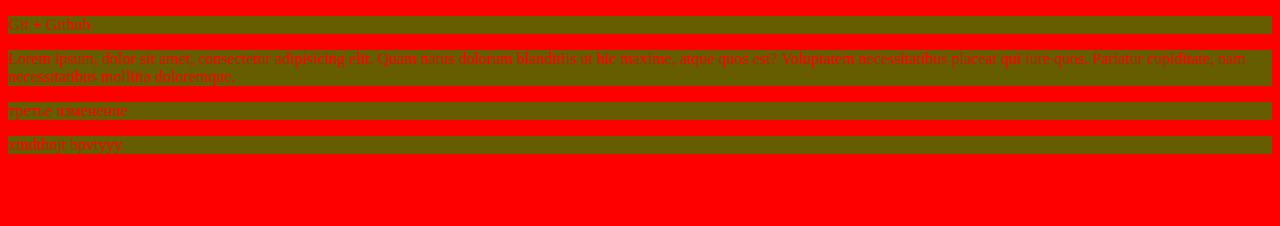
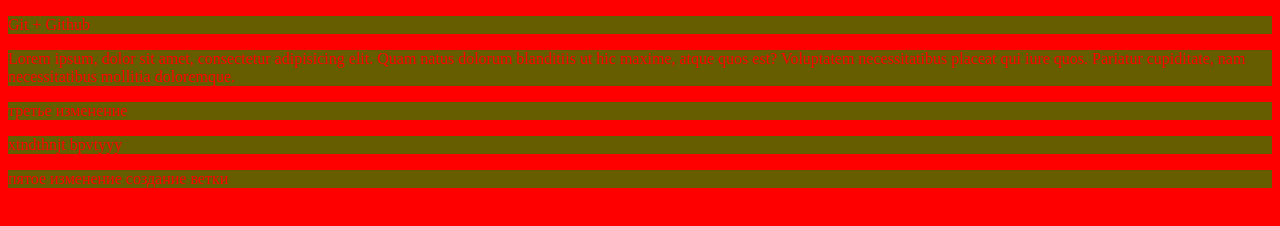
Before and after one commit to anzorik22333/gittiest, a plain HTML site: page index.html in a window 1280 px wide. Drawn offline with Linux system fonts and the light colour scheme.

Commit message:
пятое изменение и создание ветки

```diff
--- a/index.html
+++ b/index.html
@@ -11,5 +11,6 @@
 	<p>Lorem ipsum, dolor sit amet, consectetur adipisicing elit. Quam natus dolorum blanditiis ut hic maxime, atque quos est? Voluptatem necessitatibus placeat qui iure quos. Pariatur cupiditate, nam necessitatibus mollitia doloremque.</p>
 	<p>третье изменение</p>
 	<p>xtndthnjt bpvtyyy</p>
+	<p>	пятое изменение создание ветки </p>
 </body>
 </html>
```
